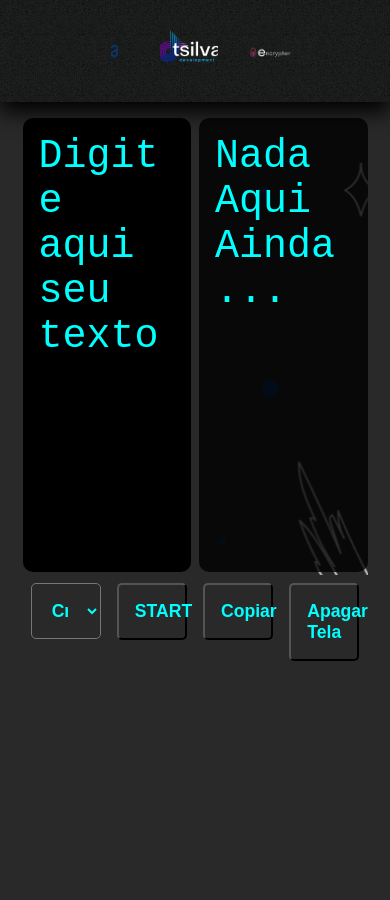
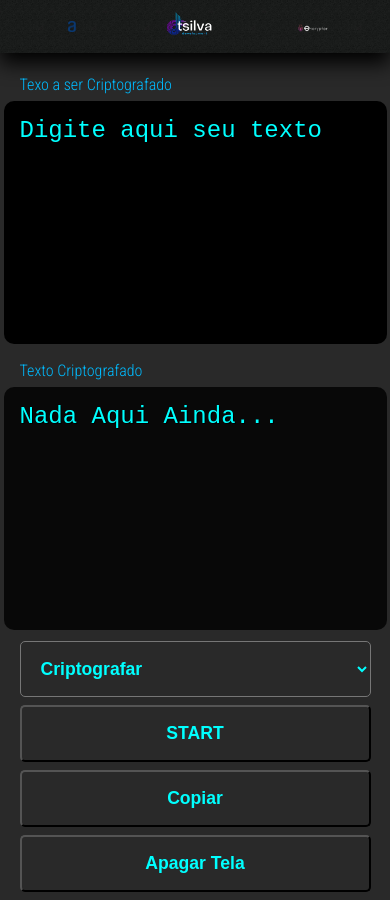
Before and after one commit to tarciosilva/encrypter.github.io, a plain HTML site: page index.html in a window 390 px wide. Before the commit the page ends 844 px from the top, so only its background shows below. Drawn offline with Linux system fonts and the light colour scheme; a web font is replaced by a local one.

Commit message:
update mobile responsive

```diff
--- a/index.html
+++ b/index.html
@@ -64,14 +64,15 @@
             </div>
 
             <div class="text__containner">
-                <div class="rect">
+                <section class="rect">
+                    <h2>Texo a ser Criptografado</h2>
                     <textarea name="text-to-encrypt" id="text-to-encrypt" placeholder="Digite aqui seu texto" rows="4">
-
                     </textarea>
-                </div>
-                <div class="rect" id="rec-direito">
+                </section>
+                <section class="rect" id="rec-direito">
+                    <h2>Texto Criptografado</h2>
                     <textarea class="rect--right" name="textEncrypt" id="text-encrypted" readonly placeholder="Nada Aqui Ainda..."></textarea>
-                </div>
+                </section>
             </div>
             <section class="buttons__containner">
                 <nav class="buttons__content">
@@ -94,17 +95,6 @@
                     </ul>
                 </nav>
 
-
-
-
-
-
-
-
-
-
-
-
             </section>
 
         </main>
--- a/static/css/buttons/button.css
+++ b/static/css/buttons/button.css
@@ -19,3 +19,9 @@
     color: rgb(42, 1, 72);;
     height: 100%;
 }
+@media screen
+  and (max-width: 768px) {
+    .button {
+        width: 90vw;
+    }
+  }
--- a/static/css/buttons/buttons-list.css
+++ b/static/css/buttons/buttons-list.css
@@ -6,3 +6,11 @@
     position: relative;
     width: 100vw;
 }
+@media screen
+  and (max-width: 768px) {
+    .buttons__list {
+        align-items: center;
+        flex-direction: column;
+        gap: .5rem;
+    }
+  }
--- a/static/css/header/header-images.css
+++ b/static/css/header/header-images.css
@@ -3,3 +3,9 @@
     height: 70px;
     justify-content: center;
 }
+@media screen
+  and (max-width: 768px) {
+    .header__images {
+        height: 50px;
+    }
+  }
--- a/static/css/header/header.css
+++ b/static/css/header/header.css
@@ -7,3 +7,9 @@
     justify-content: space-around;
     padding: 1rem 5rem;
 }
+@media screen
+  and (max-width: 768px) {
+    .header {
+        padding: .1rem 1rem;
+    }
+  }
--- a/static/css/text-containner/rect.css
+++ b/static/css/text-containner/rect.css
@@ -1,3 +1,9 @@
+.rect h2 {
+    color: rgb(0, 187, 255);
+    font-size: 2rem;
+    padding: .5rem 0;
+    text-align: center;
+}
 .rect textarea {
     background: rgba(0, 0, 0);
     border: none;
@@ -19,3 +25,16 @@
 .rect--right {
     transition: background .5s ease-in-out;
 }
+@media screen
+  and (max-width: 768px) {
+    .rect h2 {
+        font-size: 1rem;
+        padding-left: 1rem;
+        text-align: left;
+    }
+    .rect textarea {
+        font-size: 1.5rem;
+        height: 25vh;
+        width: 90vw;
+    }
+}
--- a/static/css/text-containner/text-containner.css
+++ b/static/css/text-containner/text-containner.css
@@ -6,3 +6,9 @@
     justify-content: center;
     padding-top: 1rem;
 }
+@media screen
+  and (max-width: 768px) {
+    .text__containner {
+        flex-direction: column;
+    }
+  }
--- a/static/js/controller.js
+++ b/static/js/controller.js
@@ -1,8 +1,8 @@
 function setSecreen(){
     if (textToEncrypt.value == ""){
         textEncrypt.style.background = 'none';
-        textEncrypt.style.background = 'rgba(0, 0, 0, 0.8)';
-        divRecDireito.style.background = "url('../images/picture.png')";
+        textEncrypt.style.background = 'rgba(0, 0, 0, .8)';
+        // divRecDireito.style.background = "url('../../../images/picture.png')";
     }
 }
 
```
